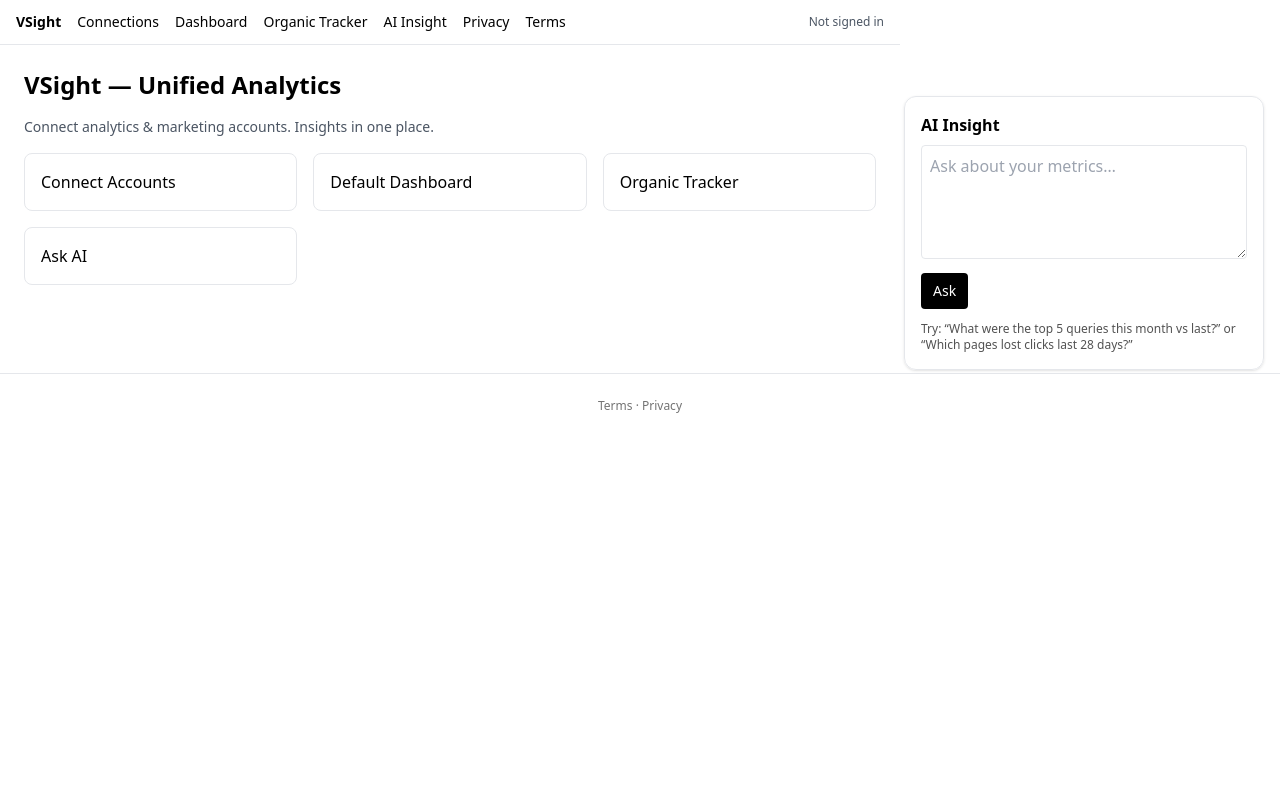
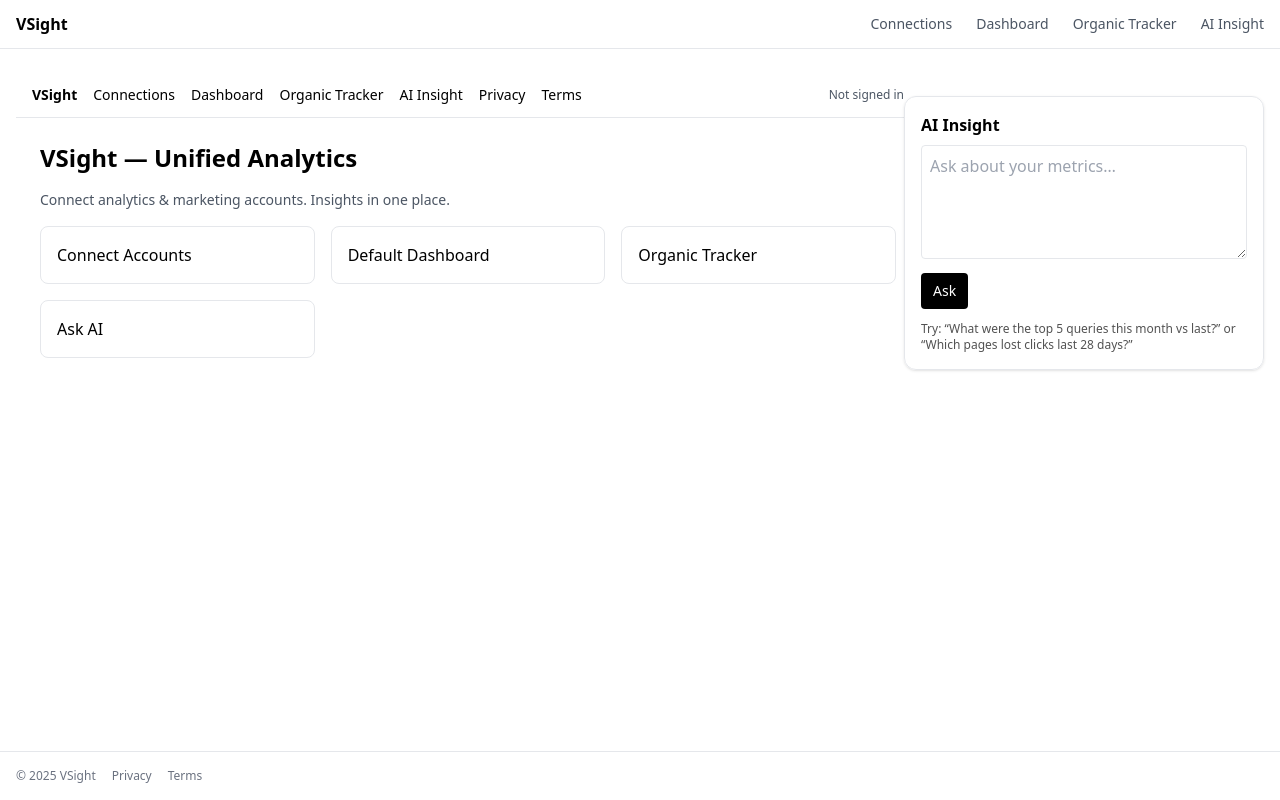
Before and after one commit to Vaibh-v/vsight, a Next.js app: page / in a window 1280 px wide. Built offline with nearby package versions, Linux system fonts and the light colour scheme; no server answers.

Commit message:
Update layout.tsx

```diff
--- a/components/layout.tsx
+++ b/components/layout.tsx
@@ -1,13 +1,49 @@
+// components/Layout.tsx
 import React from "react";
-import RightRailAI from "./RightRailAI";
+import Link from "next/link";
+import { useRouter } from "next/router";
+import dynamic from "next/dynamic";
+
+// Loads the AI panel on the right (ok to leave even if the page /ai also exists)
+const RightRailAI = dynamic(() => import("./RightRailAI"), { ssr: false });
 
 export default function Layout({ children }: { children: React.ReactNode }) {
+  const r = useRouter();
+  const is = (href: string) =>
+    r.pathname === href ? "text-black font-semibold" : "text-gray-600 hover:text-black";
+
   return (
-    <div>
-      <main className="pr-0 xl:pr-[380px]">{children}</main>
-      <RightRailAI />
-      <footer className="mt-16 border-t py-6 text-center text-xs text-neutral-500">
-        <a href="/terms" className="hover:underline">Terms</a> · <a href="/privacy" className="hover:underline">Privacy</a>
+    <div className="min-h-screen flex flex-col">
+      {/* Top nav */}
+      <header className="border-b">
+        <div className="mx-auto max-w-7xl px-4 py-3 flex items-center justify-between">
+          <Link href="/" className="font-semibold">VSight</Link>
+          <nav className="flex gap-6 text-sm">
+            <Link href="/connections" className={is("/connections")}>Connections</Link>
+            <Link href="/dashboard" className={is("/dashboard")}>Dashboard</Link>
+            <Link href="/tracker" className={is("/tracker")}>Organic Tracker</Link>
+            <Link href="/ai" className={is("/ai")}>AI Insight</Link>
+          </nav>
+        </div>
+      </header>
+
+      {/* Content + right rail AI */}
+      <div className="flex-1">
+        <div className="mx-auto max-w-7xl px-4 py-6 grid grid-cols-1 lg:grid-cols-[1fr_320px] gap-6">
+          <main>{children}</main>
+          <aside className="hidden lg:block">
+            <RightRailAI />
+          </aside>
+        </div>
+      </div>
+
+      {/* Footer with Terms/Privacy */}
+      <footer className="border-t">
+        <div className="mx-auto max-w-7xl px-4 py-4 text-xs text-gray-500 flex gap-4">
+          <span>© {new Date().getFullYear()} VSight</span>
+          <Link href="/privacy" className="hover:text-black">Privacy</Link>
+          <Link href="/terms" className="hover:text-black">Terms</Link>
+        </div>
       </footer>
     </div>
   );
```
